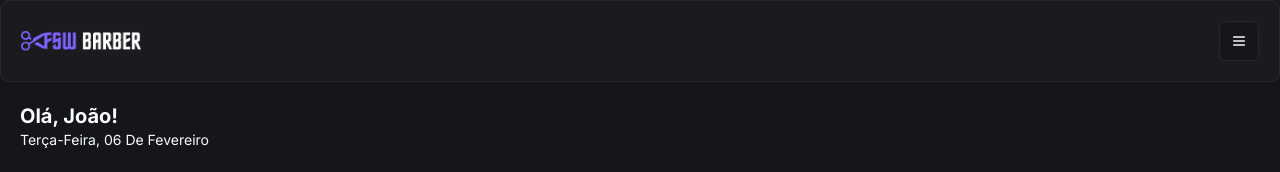
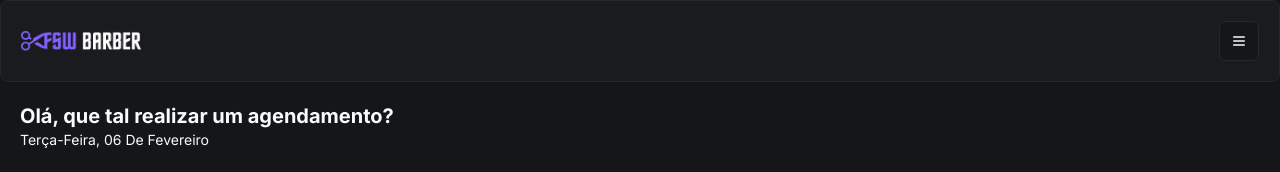
Before and after one commit to Jvsantiago25/BarberShopFS, a Next.js app: page / in a window 1280 px wide. Shown: the top 172 px of the page. Built offline with nearby package versions, Linux system fonts and the light colour scheme; no server answers; the database is empty.

Commit message:
feat: add user name to home page

```diff
--- a/app/(home)/page.tsx
+++ b/app/(home)/page.tsx
@@ -40,7 +40,11 @@ export default async function Home() {
       <Header />
 
       <div className="px-5 pt-5">
-        <h2 className="text-xl font-bold">Olá, João!</h2>
+        <h2 className="text-xl font-bold">
+          {session?.user
+            ? `Olá, ${session.user.name?.split(" ")[0]}`
+            : "Olá, que tal realizar um agendamento?"}
+        </h2>
         <p className="capitalize text-sm">
           {format(new Date(), "EEEE',' dd 'de' MMMM", {
             locale: ptBR,
```
